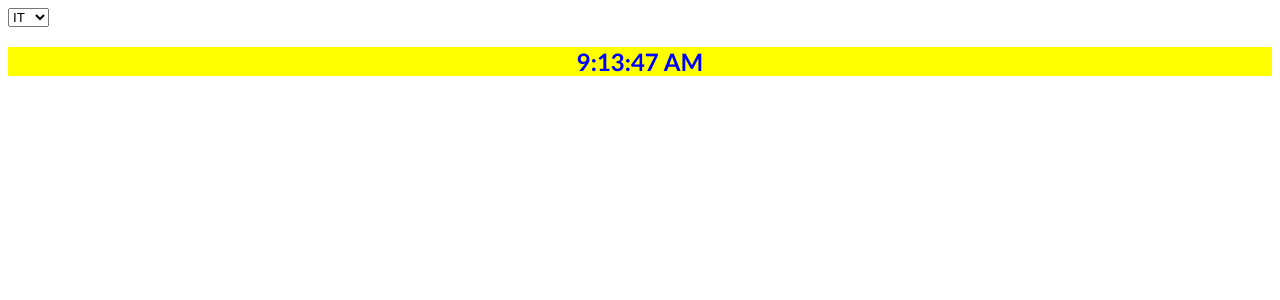
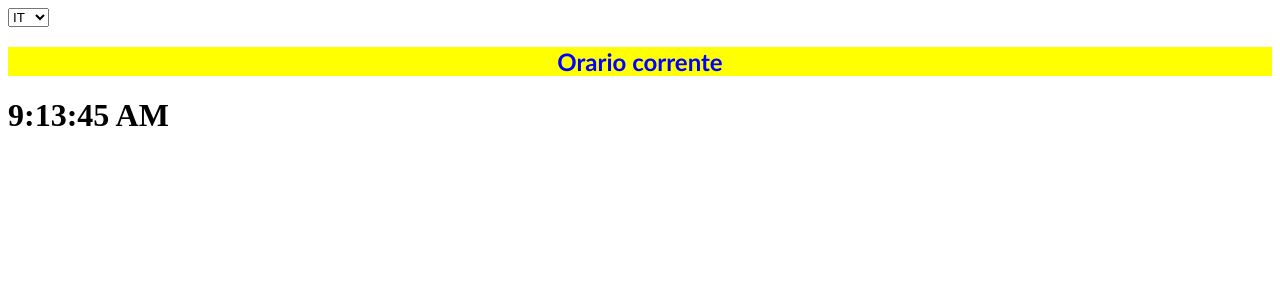
Before and after one commit to BlueBojack/ReactExercise, a React (Vite) app in the folder React_Project/: page / in a window 1280 px wide. Shown: the top 300 px of the page. Built offline with nearby package versions, Linux system fonts and the light colour scheme.

Commit message:
added 71

```diff
--- a/React_Project/src/Clock.jsx
+++ b/React_Project/src/Clock.jsx
@@ -1,8 +1,10 @@
-import { useEffect, useState } from "react";
+import { useContext, useEffect, useState } from "react";
 import "./Clock.scss";
+import { LanguageContext } from "./LanguageContext";
 
 export const Clock = () => {
     const [time, setTime] = useState("");
+    const language = useContext(LanguageContext);
 
     function currentTime() {
       const time = new Date().toLocaleTimeString();
@@ -19,7 +21,12 @@ export const Clock = () => {
       };
     }, []);
 
-    return <h2>{time}</h2>;
+    return (
+    <>
+      {language === "it" ? <h2>Orario corrente</h2> : <h2>Current time</h2>}
+      <h1>{time}</h1>
+    </>
+    );
   };
 
 export default Clock;
```
